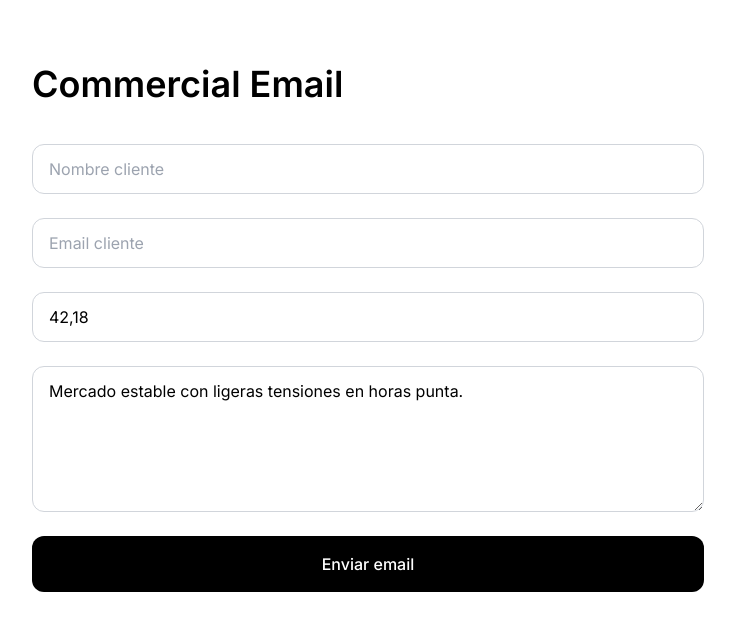
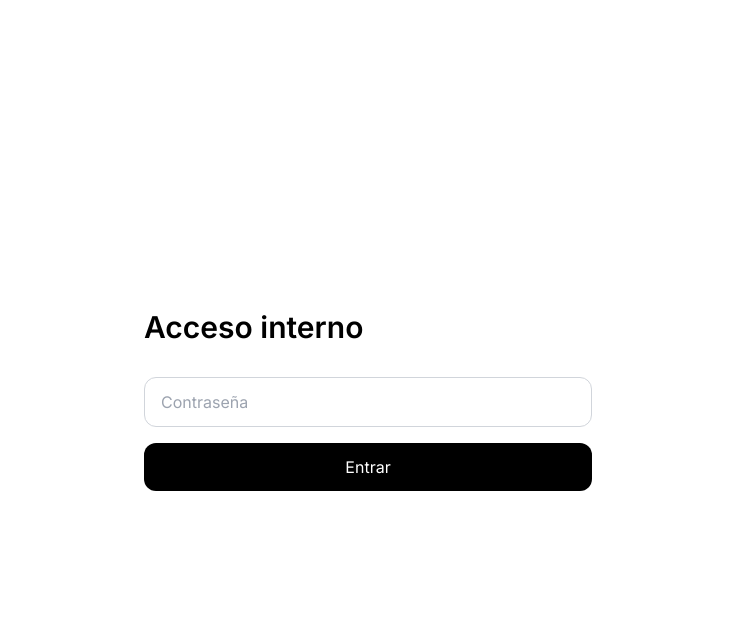
Before and after one commit to albatrosh-jpeg/arcoplaza-web, a React (Vite) app: page /commercial-email in a window 1280 px wide. Shown: the top 630 px of the page, without its empty margins (272-1007 px from the left). Built offline with nearby package versions, Linux system fonts and the light colour scheme.

Commit message:
commercial email tool

```diff
--- a/api/sendCommercialEmail.js
+++ b/api/sendCommercialEmail.js
@@ -1,7 +1,9 @@
 import { Resend } from 'resend'
 import { firstVisitEmail } from '../src/emails/firstVisitEmail.js'
 
-const resend = new Resend(process.env.RESEND_API_KEY)
+const resend = new Resend(
+  're_BT1n2qww_KSHsQsmFPt8u8hXipb3LV248'
+)
 
 export default async function handler(req, res) {
 
--- a/src/app/api/contact/route.js
+++ b/src/app/api/contact/route.js
@@ -1,6 +1,8 @@
 import { Resend } from 'resend'
 
-const resend = new Resend(process.env.RESEND_API_KEY)
+const resend = new Resend(const resend = new Resend(
+  're_BT1n2qww_KSHsQsmFPt8u8hXipb3LV248'
+))
 
 export async function POST(req) {
   try {
--- a/src/emails/firstVisitEmail.js
+++ b/src/emails/firstVisitEmail.js
@@ -52,9 +52,9 @@ export const firstVisitEmail = ({
     <div style="margin: 40px 0;">
 
       <a
-        href="https://www.arcoplazaasesores.com/contacto"
+        href="https://www.arcoplazaasesores.com/"
         style="
-          background: #111111;
+          background-color: #003e85;
           color: #ffffff;
           padding: 14px 28px;
           border-radius: 10px;
--- a/src/pages/CommercialEmail.jsx
+++ b/src/pages/CommercialEmail.jsx
@@ -1,6 +1,13 @@
 import { useState } from 'react'
+import { firstVisitEmail } from '../emails/firstVisitEmail.js'
 
 export default function CommercialEmail() {
+
+const [authorized, setAuthorized] =
+  useState(false)
+
+const [password, setPassword] =
+  useState('')
 
   const [clientName, setClientName] =
     useState('')
@@ -21,6 +28,16 @@ export default function CommercialEmail() {
 
   const [success, setSuccess] =
     useState(false)
+
+  const previewHtml = firstVisitEmail({
+
+  clientName,
+
+  omiePrice,
+
+  omieComment
+
+})
 
   async function handleSubmit(e) {
 
@@ -72,6 +89,88 @@ export default function CommercialEmail() {
 
   }
 
+function handleLogin(e) {
+
+  e.preventDefault()
+
+  if (
+    password === 'arcoplaza2026'
+  ) {
+
+    setAuthorized(true)
+
+  }
+
+}
+
+if (!authorized) {
+
+  return (
+
+    <div className="
+      min-h-screen
+      flex
+      items-center
+      justify-center
+      bg-white
+      px-6
+    ">
+
+      <form
+        onSubmit={handleLogin}
+        className="
+          w-full
+          max-w-md
+          flex
+          flex-col
+          gap-4
+        "
+      >
+
+        <h1 className="
+          text-3xl
+          font-semibold
+          mb-4
+        ">
+          Acceso interno
+        </h1>
+
+        <input
+          type="password"
+          placeholder="Contraseña"
+          value={password}
+          onChange={(e) =>
+            setPassword(e.target.value)
+          }
+          className="
+            border
+            border-gray-300
+            rounded-xl
+            px-4
+            py-3
+          "
+        />
+
+        <button
+          type="submit"
+          className="
+            bg-black
+            text-white
+            rounded-xl
+            py-3
+          "
+        >
+          Entrar
+        </button>
+
+      </form>
+
+    </div>
+
+  )
+
+}
+
   return (
 
     <div className="
@@ -81,11 +180,14 @@ export default function CommercialEmail() {
       py-16
     ">
 
-      <div className="
-        max-w-2xl
-        mx-auto
-      ">
-
+    <div className="
+      max-w-7xl
+      mx-auto
+      grid
+      grid-cols-1
+      lg:grid-cols-2
+      gap-10
+    ">
         <h1 className="
           text-4xl
           font-semibold
@@ -205,6 +307,39 @@ export default function CommercialEmail() {
 
         </form>
 
+        <div
+  className="
+    border
+    border-gray-200
+    rounded-2xl
+    overflow-hidden
+    bg-white
+    shadow-sm
+  "
+>
+
+  <div className="
+    px-6
+    py-4
+    border-b
+    border-gray-200
+    font-medium
+  ">
+    Preview email
+  </div>
+
+  <iframe
+    title="email-preview"
+    srcDoc={previewHtml}
+    className="
+      w-full
+      h-[700px]
+      bg-white
+    "
+  />
+
+</div>
+
       </div>
 
     </div>
```
Also changed, not shown: api/contact.js (+6 -2 lines).
